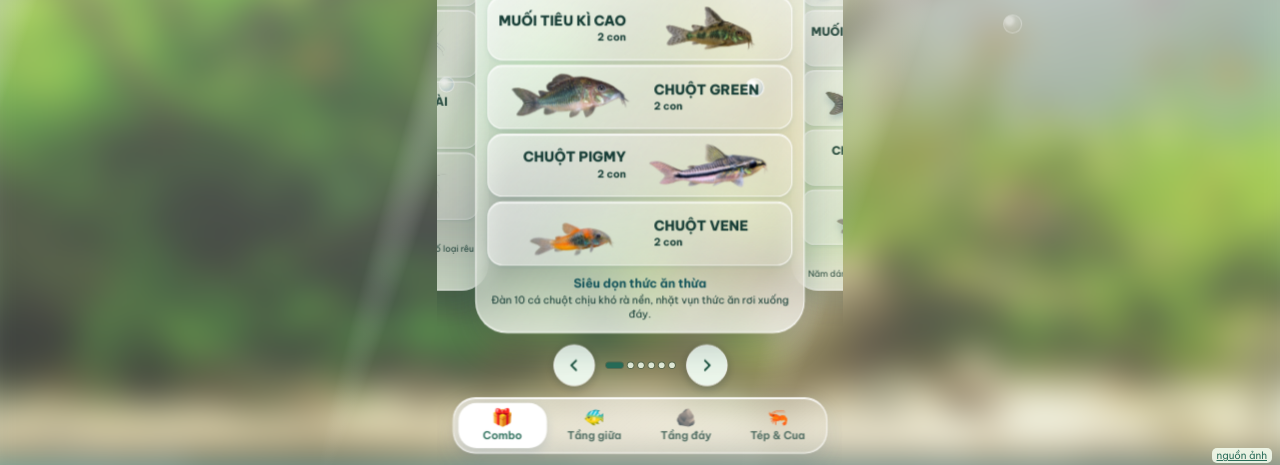
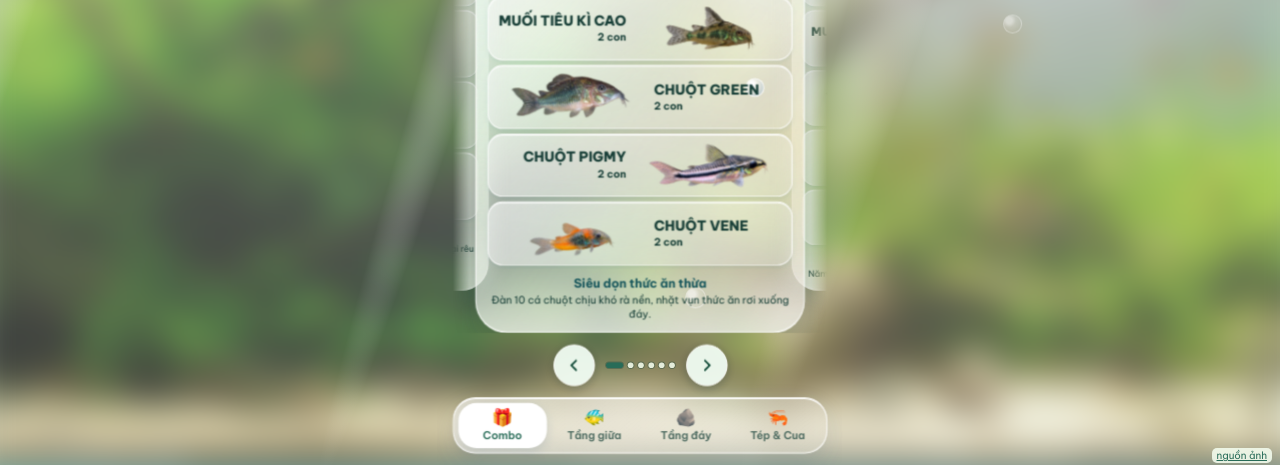
Before and after one commit to huutoi100-stack/cai-tiem-ca, a plain HTML site: page index.html in a window 1280 px wide. Shown: the part 335-800 px from the top of the page. Drawn offline with Linux system fonts and the light colour scheme.

Commit message:
Soften carousel edges with a subtle fade into the aquarium background

```diff
--- a/index.html
+++ b/index.html
@@ -242,7 +242,9 @@ html,body{overflow:hidden;touch-action:pan-y;-webkit-text-size-adjust:100%;text-
   margin:0;padding:16px 16px 12px;overflow:hidden;border:0;border-radius:0;
   background:none;box-shadow:none;container-type:inline-size;
   transform:translate(-50%,-50%) scale(var(--menu-scale,1));transform-origin:center}
-.deck{min-height:0}
+.deck{min-height:0;
+  -webkit-mask-image:linear-gradient(to right,transparent,#000 18px,#000 calc(100% - 18px),transparent);
+  mask-image:linear-gradient(to right,transparent,#000 18px,#000 calc(100% - 18px),transparent)}
 .app button{touch-action:manipulation}
 @media (prefers-reduced-motion:reduce){*,*::before,*::after{animation:none!important;transition:none!important}}
 </style>
```
